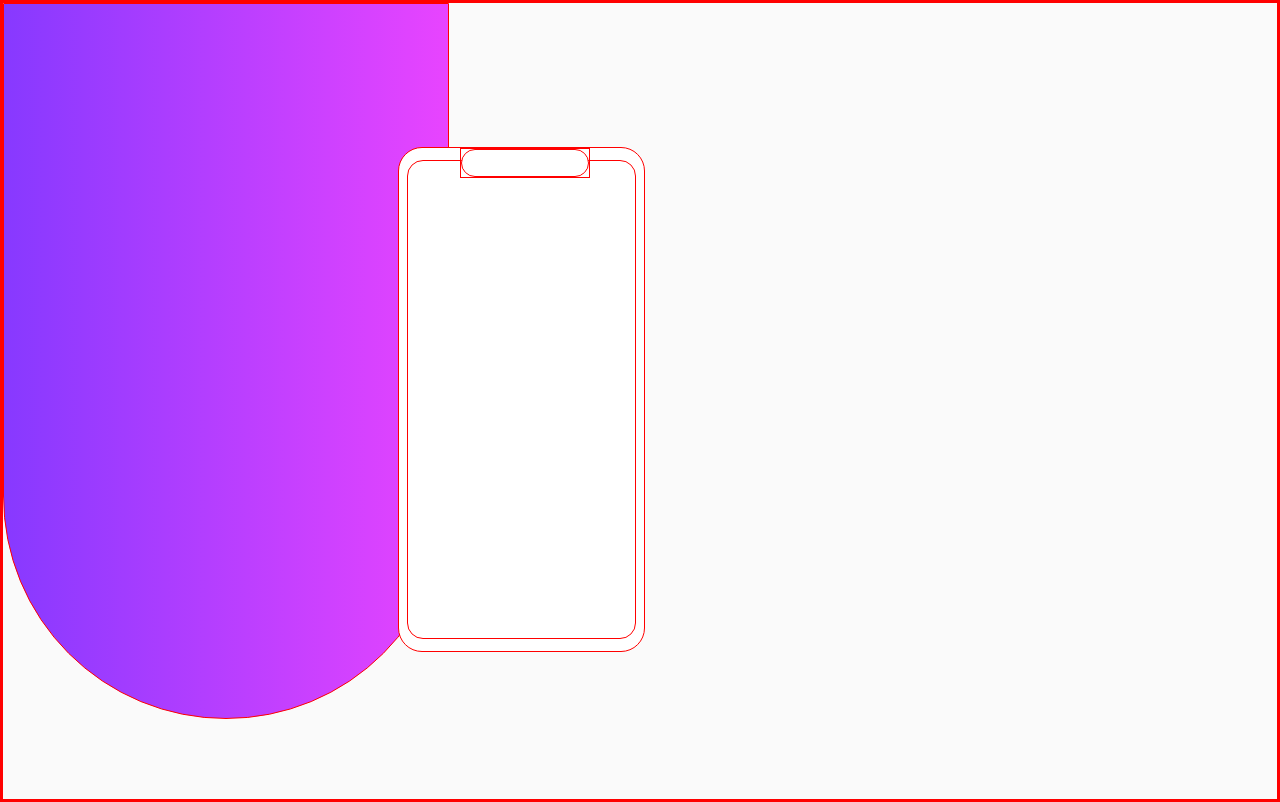
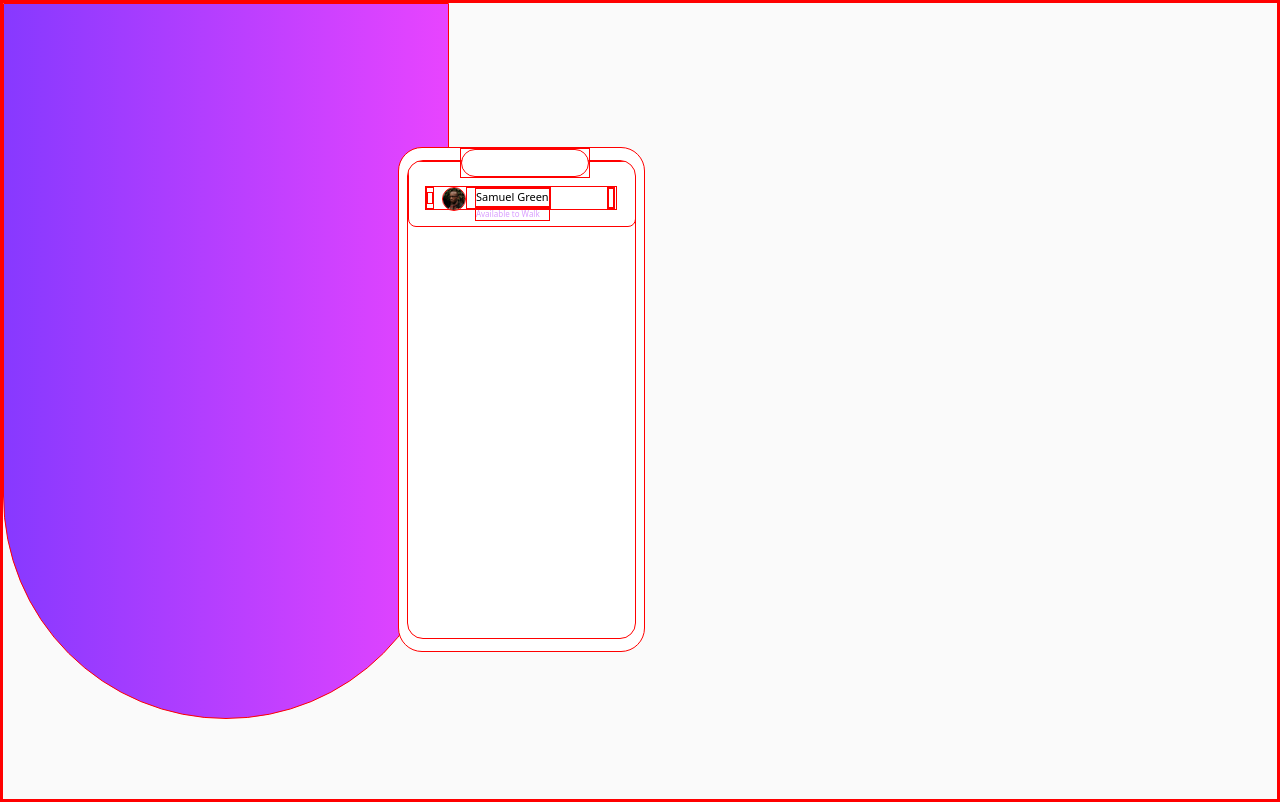
Before and after one commit to Georginio-prod/chat-app-css-illustration, a website built with Vite: page index.html in a window 1280 px wide. Built offline with nearby package versions, Linux system fonts and the light colour scheme.

Commit message:
style: add header for the screem

```diff
--- a/index.html
+++ b/index.html
@@ -22,15 +22,36 @@
       <div
         class="absolute top-0 left-0 w-[35%] h-[90%] bg-gradient-to-r from-linear2 to-linear1 rounded-b-full"
       ></div>
-      <div class="absolute top-36 left-[31%] w-[247px] h-[505px] bg-white pt-3 pb-3 pl-2 pr-2 rounded-3xl">
+      <div
+        class="absolute top-36 left-[31%] w-[247px] h-[505px] bg-white pt-3 pb-3 pl-2 pr-2 rounded-3xl"
+      >
         <div class="absolute top-0 left-1/4">
           <div class="h-7 w-32 bg-white rounded-full"></div>
         </div>
-        <div class="w-full h-full bg-white rounded-2xl">
+        <div class="w-full h-full bg-white rounded-2xl overflow-hidden">
+          <div class="w-[228px] h-[66px] rounded-b-lg">
+            <div class="w-48 h-6 mt-6 mr-4 ml-4 flex">
+              <div class="items-center flex mr-2">
+                <img src="./public/Path 4.png" alt="" />
+              </div>
+              <img
+                src="./public/avatar.jpg"
+                alt=""
+                class="h-6 w-6 rounded-full border"
+              />
+              <div class="pl-2">
+                <p class="text-[11px] font-medium">Samuel Green</p>
+                <p class="text-[8px] text-des">Available to Walk</p>
+              </div>
+              <div class="flex ml-14">
+                <img src="./public/Combined Shape.png" alt="" />
+              </div>
+            </div>
 
+          </div>
         </div>
+
       </div>
-
     </div>
   </body>
 </html>
--- a/tailwind.config.js
+++ b/tailwind.config.js
@@ -6,7 +6,8 @@ export default {
       colors: {
         body: '#FAFAFA',
         linear1: '#E844FF',
-        linear2: '#8739FF'
+        linear2: '#8739FF',
+        des:'#D99EFF'
       },
 
     },
```
Also changed, not shown: public/Combined Shape.png (added), public/Path 4.png (added), public/avatar.jpg (added), public/dog-image-1.jpg (added), public/dog-image-2.jpg (added), public/dog-image-3.jpg (added).
